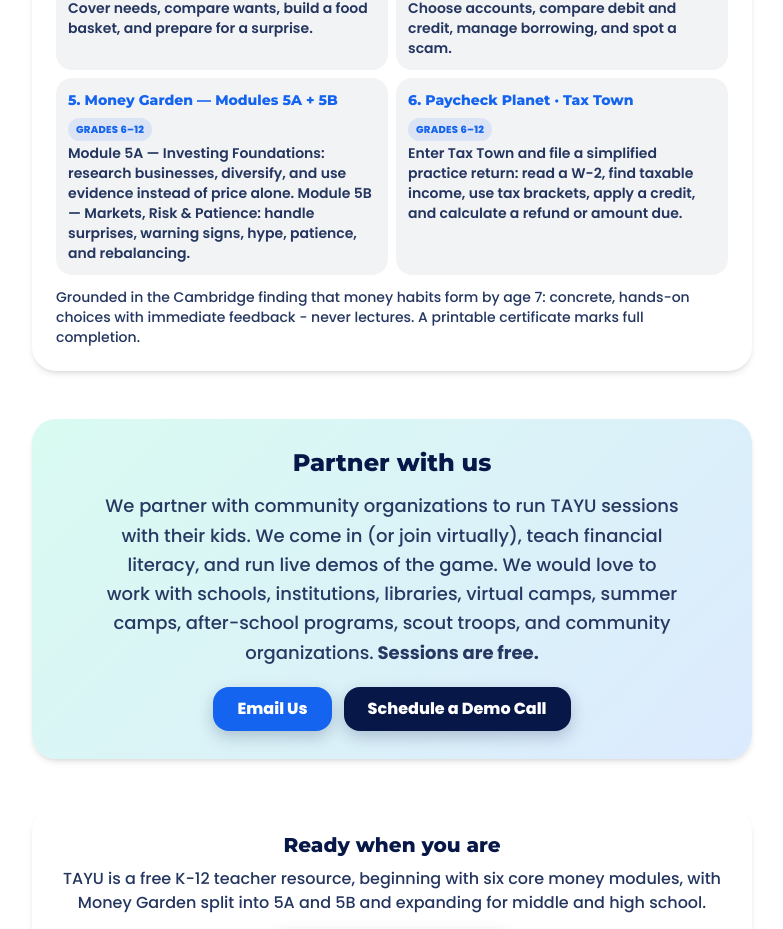
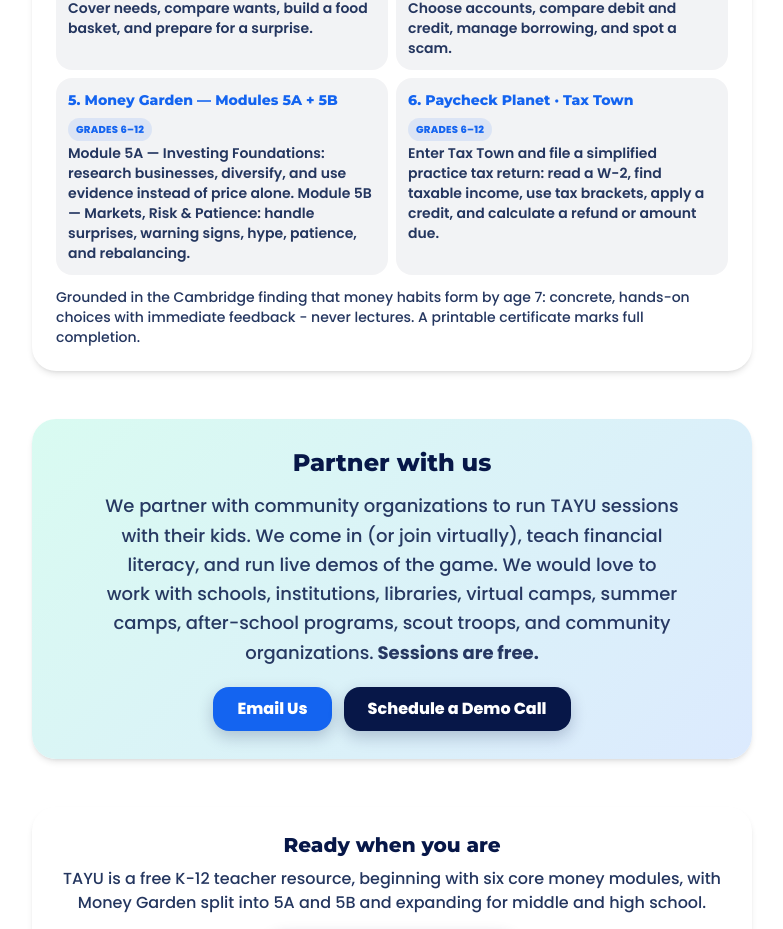
Before and after one commit to dev-rai1/tayu-game, a React (Vite) app in the folder frontend/: page /about in a window 1280 px wide. Shown: the part 3871-4800 px from the top of the page, without its empty margins (248-1031 px from the left). Built offline with nearby package versions, Linux system fonts and the light colour scheme; no server answers.

Commit message:
Fix Tax Town description test wording

```diff
--- a/frontend/src/constants/modules.js
+++ b/frontend/src/constants/modules.js
@@ -69,7 +69,7 @@ export const MODULE_CATALOG = [
     title: 'Paycheck Planet · Tax Town',
     grades: 'Grades 6–12',
     minutes: '10–15 min',
-    desc: 'Enter Tax Town and file a simplified practice return: read a W-2, find taxable income, use tax brackets, apply a credit, and calculate a refund or amount due.',
+    desc: 'Enter Tax Town and file a simplified practice tax return: read a W-2, find taxable income, use tax brackets, apply a credit, and calculate a refund or amount due.',
     color: '#FF8A3D',
     finale: true,
   },
```
